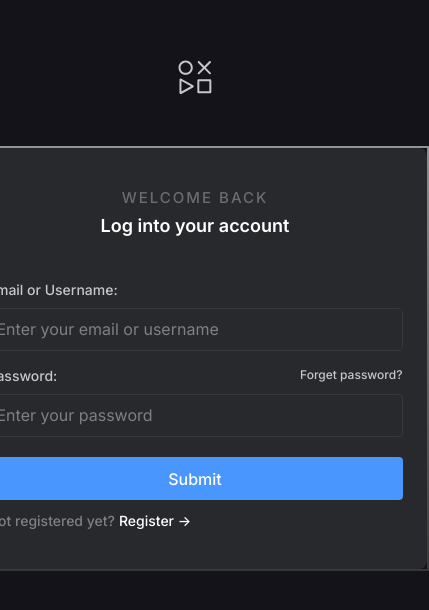
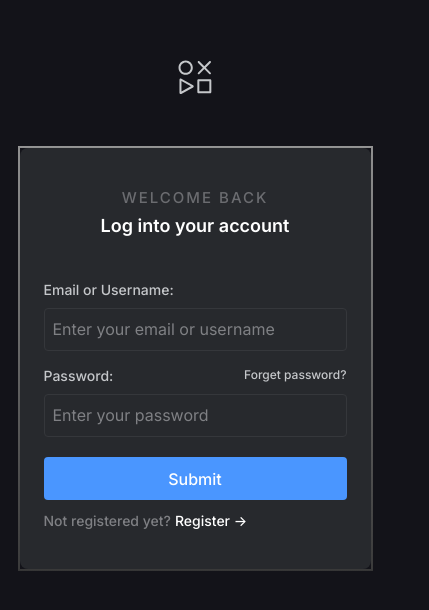
Before and after one commit to InsaneNaman/auth-with-timeline, a Next.js app: page / in a window 390 px wide. Shown: the part 108-718 px from the top of the page, 429 px wide, since content can reach past the window. Built offline with nearby package versions, Linux system fonts and the light colour scheme.

Commit message:
Resolve responsive bugs of Auth container

```diff
--- a/src/app/index.module.css
+++ b/src/app/index.module.css
@@ -13,4 +13,5 @@
   border-width: 0.2rem;
   border-style: solid;
   border-radius: 0.8rem;
+  max-width: 46.7rem;
 }
--- a/src/components/shared/Login/index.module.css
+++ b/src/components/shared/Login/index.module.css
@@ -2,6 +2,7 @@
   padding: 4rem 2.4rem 4rem 2.4rem;
   background-color: var(--black-blue);
   border-radius: 0.8rem;
+  width: 90vw;
   max-width: 46.3rem;
 }
 .form {
@@ -36,7 +37,8 @@
   line-height: normal;
 }
 .formInput {
-  width: 41.5rem;
+  width: 100%;
+  max-width: 41.5rem;
   height: 4.3rem;
   border-radius: 0.4rem;
   border: 0.15rem solid #35373b;
@@ -72,7 +74,8 @@
 }
 
 .submitButton {
-  width: 41.5rem;
+  width: 100%;
+  max-width: 41.5rem;
   height: 4.3rem;
   margin-top: 2rem;
 }
--- a/src/components/shared/Signup/index.module.css
+++ b/src/components/shared/Signup/index.module.css
@@ -3,6 +3,7 @@
   background-color: var(--black-blue);
   border-radius: 0.8rem;
   max-width: 46.3rem;
+  width: 90vw;
 }
 .form {
   display: flex;
@@ -50,6 +51,8 @@
   padding: 0.8rem;
   margin-top: 1rem;
   color: var(--grayish-blue);
+  width: 100%;
+  max-width: 41.5rem;
 }
 .formInput::placeholder {
   color: var(--gray-200);
@@ -77,6 +80,8 @@
   width: 41.5rem;
   height: 4.3rem;
   margin-top: 2rem;
+  width: 100%;
+  max-width: 41.5rem;
 }
 
 .footer {
```
